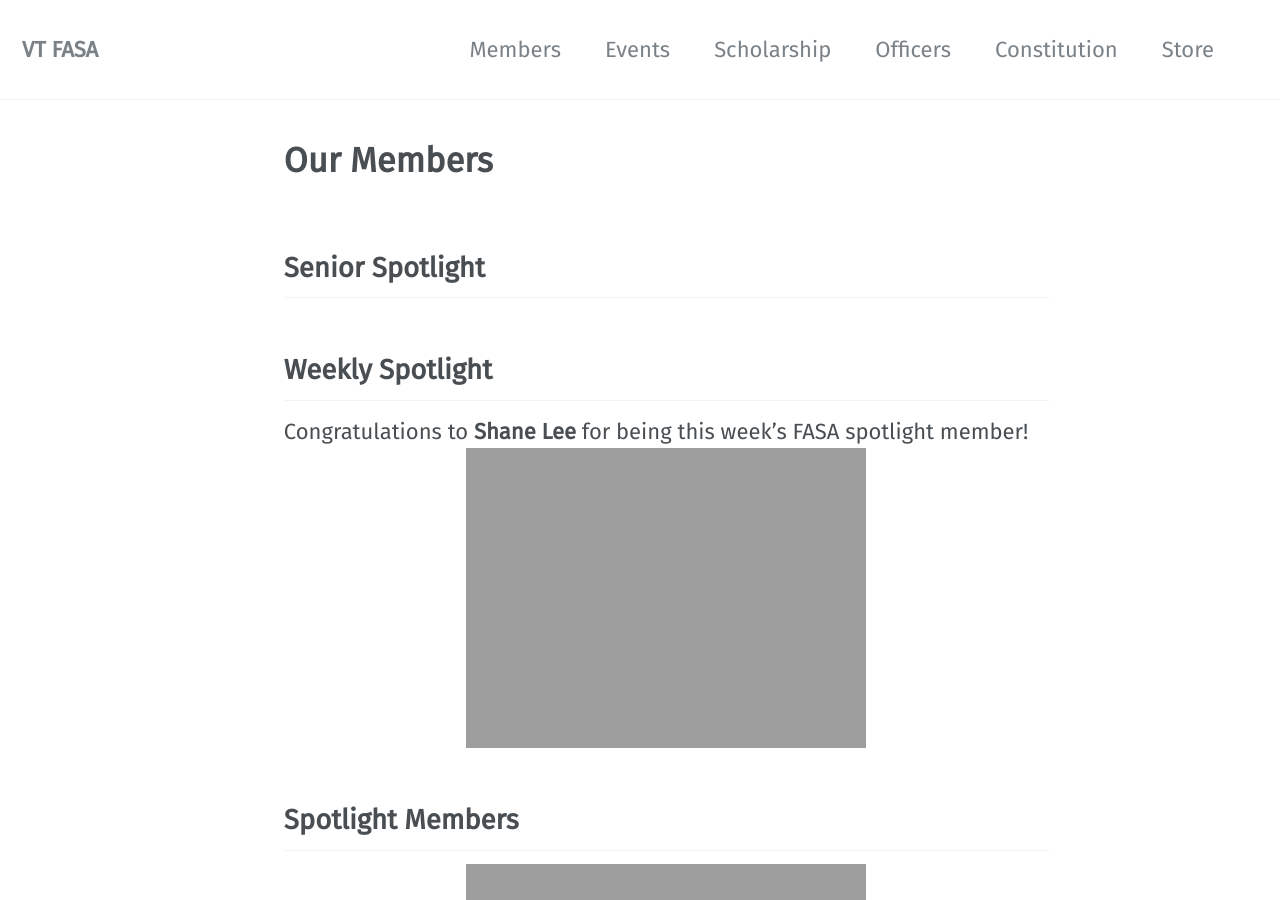
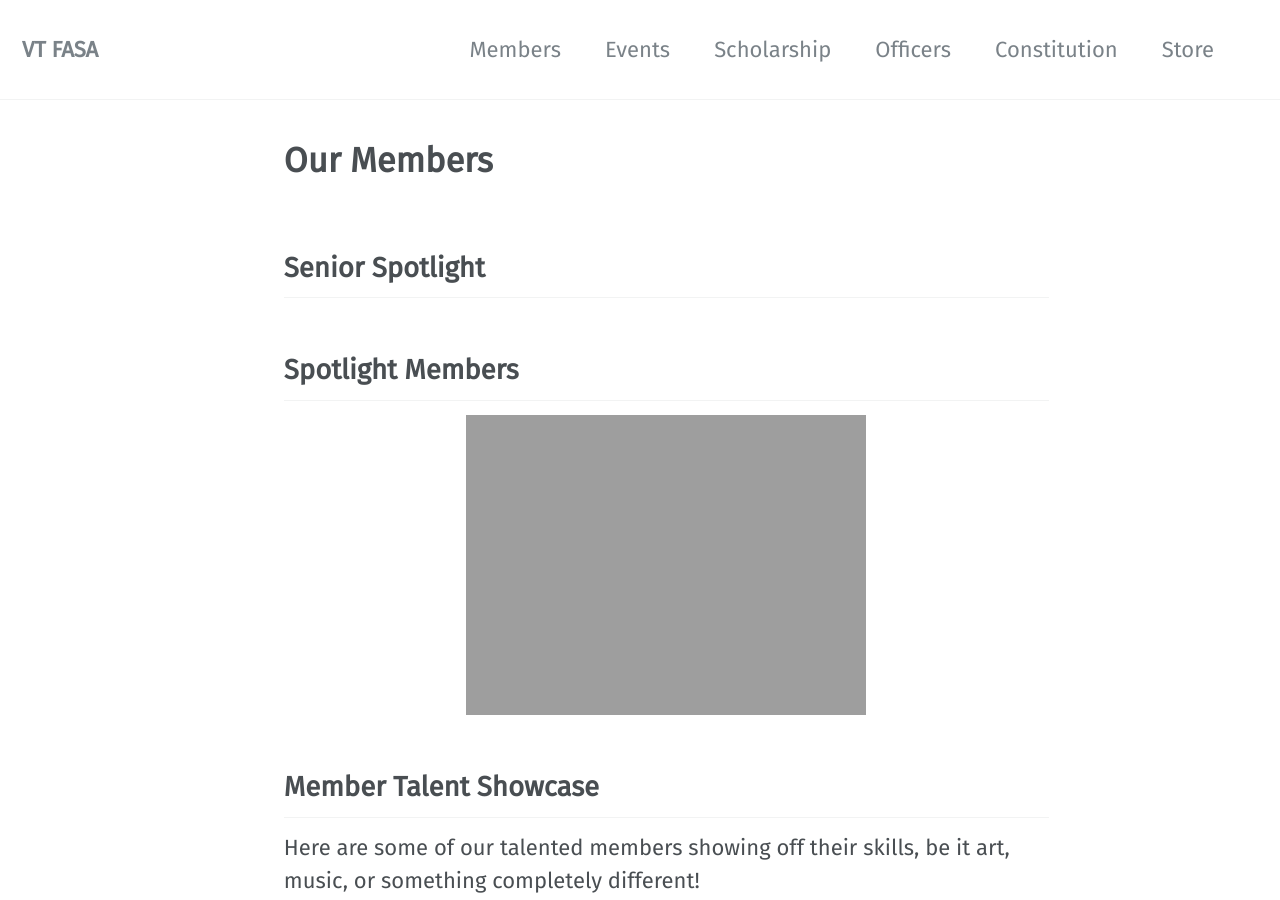
Before and after one commit to vtfasa/vtfasa.github.io, a Jekyll site: the page built from _pages/members.md, in a window 1280 px wide and 900 px high. Built offline with Jekyll 4.4.1, drawn with Linux system fonts in a browser that asks for light colours; some web fonts are replaced.

Commit message:
Update members.md

```diff
--- a/_pages/members.md
+++ b/_pages/members.md
@@ -6,10 +6,7 @@ permalink: /members/
 ## Senior Spotlight
 
 
-## Weekly Spotlight
 
-Congratulations to **Shane Lee** for being this week's FASA spotlight member!
-![image-center]({{ "/assets/images/motm/shane-2019,png" | absolute_url }}){: .align-center}
 
 
 
```
